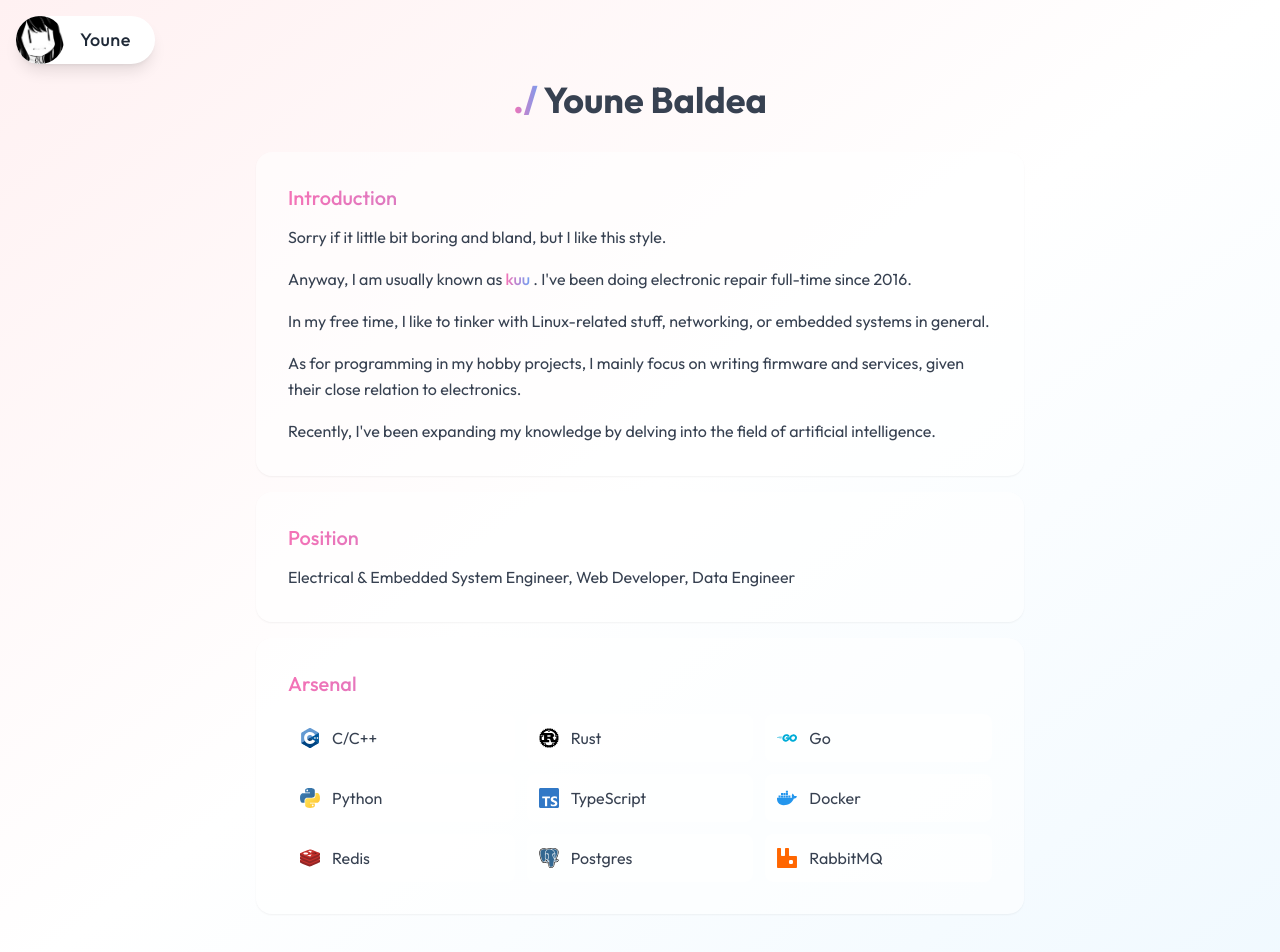
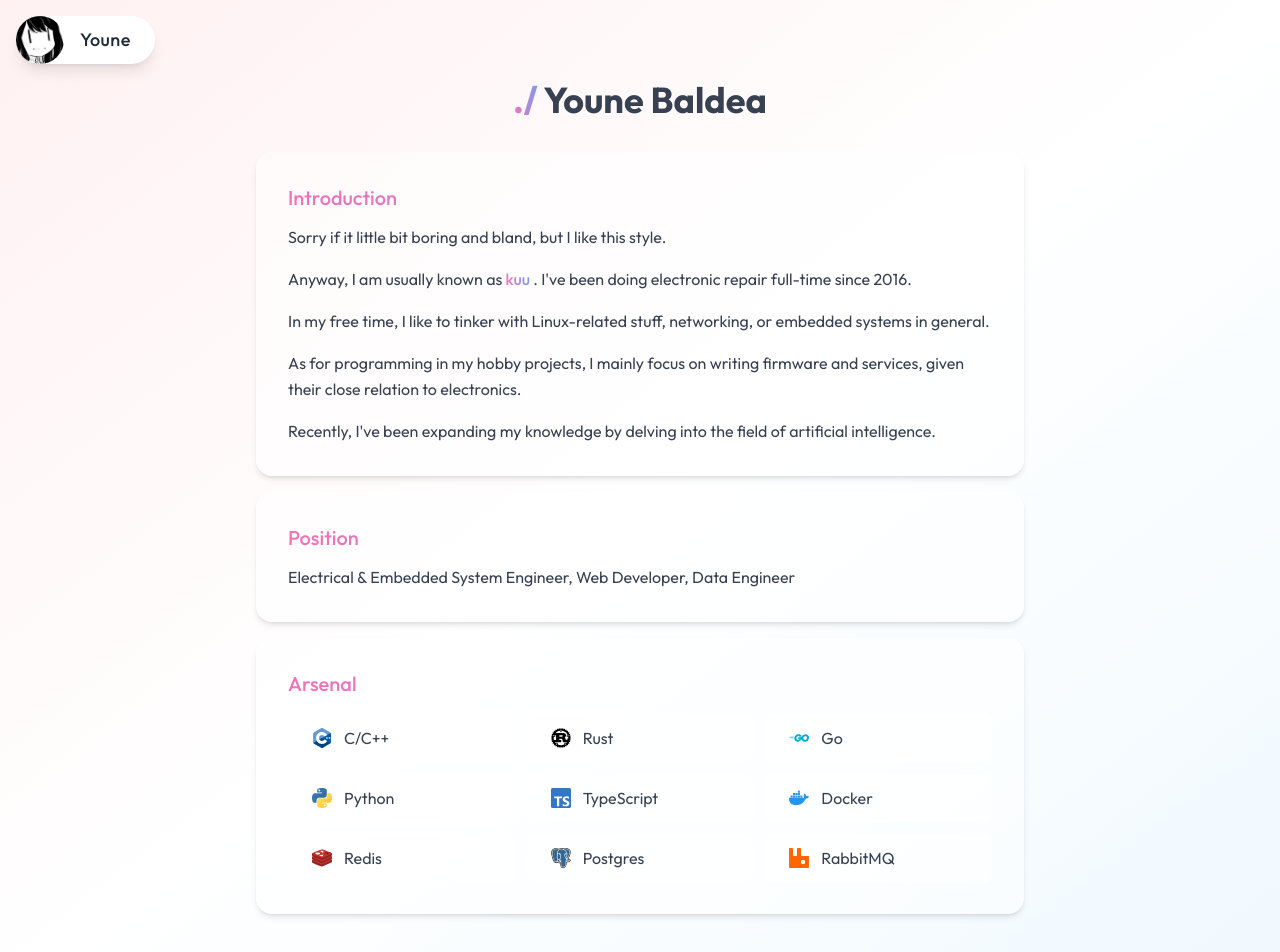
Before and after one commit to y-ne/renako, a Nuxt app: page /about in a window 1280 px wide. Shown: the top 952 px of the page. Built offline with nearby package versions, Linux system fonts and the light colour scheme.

Commit message:
fix about

```diff
--- a/pages/about.vue
+++ b/pages/about.vue
@@ -1,8 +1,8 @@
 <template>
     <div class="flex items-center justify-center min-h-screen px-4 py-20">
-      <div class="max-w-3xl mx-auto animate-fadeIn">
+      <div class="max-w-3xl mx-auto">
         <!-- Main Title -->
-        <h1 class="text-4xl font-bold mb-8 text-center animate-slideDown">
+        <h1 class="text-4xl font-bold mb-8 text-center opacity-0 animate-slideDown">
           <span class="bg-gradient-to-r from-pink-400 to-blue-400 bg-clip-text text-transparent">
             ./
           </span>
@@ -12,8 +12,8 @@
         <!-- Cards Container -->
         <div class="space-y-4">
           <!-- Introduction Card -->
-          <div class="animate-slideUp" style="animation-delay: 200ms;">
-            <div class="bg-white/50 backdrop-blur-sm p-8 rounded-2xl shadow-sm hover:shadow-md transition-shadow duration-300">
+          <div class="opacity-0 animate-slideUp" style="animation-delay: 400ms;">
+            <div class="bg-white/50 backdrop-blur-sm p-8 rounded-2xl shadow-md">
               <h2 class="text-xl font-medium mb-3 text-transparent bg-clip-text bg-gradient-to-r from-pink-400 to-blue-400">
                 Introduction
               </h2>
@@ -46,8 +46,8 @@
           </div>
 
           <!-- Position Card -->
-          <div class="animate-slideUp" style="animation-delay: 400ms;">
-            <div class="bg-white/50 backdrop-blur-sm p-8 rounded-2xl shadow-sm hover:shadow-md transition-shadow duration-300">
+          <div class="opacity-0 animate-slideUp" style="animation-delay: 600ms;">
+            <div class="bg-white/50 backdrop-blur-sm p-8 rounded-2xl shadow-md">
               <h2 class="text-xl font-medium mb-3 text-transparent bg-clip-text bg-gradient-to-r from-pink-400 to-blue-400">
                 Position
               </h2>
@@ -58,65 +58,92 @@
           </div>
 
           <!-- Arsenal Card -->
-          <div class="animate-slideUp" style="animation-delay: 600ms;">
-            <div class="bg-white/50 backdrop-blur-sm p-8 rounded-2xl shadow-sm hover:shadow-md transition-shadow duration-300">
+          <div class="opacity-0 animate-slideUp" style="animation-delay: 800ms;">
+            <div class="bg-white/50 backdrop-blur-sm p-8 rounded-2xl shadow-md">
               <h2 class="text-xl font-medium mb-4 text-transparent bg-clip-text bg-gradient-to-r from-pink-400 to-blue-400">
                 Arsenal
               </h2>
               <!-- Grid for tech stack -->
               <div class="grid grid-cols-2 md:grid-cols-3 gap-3">
                 <!-- C++ -->
-                <div class="flex items-center space-x-3 bg-white/60 p-3 rounded-lg hover:shadow-sm transition-all duration-300">
+                <div class="tech-card group relative flex items-center space-x-3 bg-white/60 p-3 rounded-lg transition-all duration-300 overflow-hidden">
+                  <div class="absolute inset-0 w-full h-full translate-x-[-101%] bg-pink-200 group-hover:translate-x-0 transition-transform duration-300"></div>
+                  <div class="relative z-10 flex items-center space-x-3">
                     <Icon icon="logos:c-plusplus" class="w-5 h-5" />
-                  <span class="text-gray-700">C/C++</span>
+                    <span class="text-gray-700 group-hover:text-gray-800 transition-colors duration-300">C/C++</span>
+                  </div>
                 </div>
 
                 <!-- Rust -->
-                <div class="flex items-center space-x-3 bg-white/60 p-3 rounded-lg hover:shadow-sm transition-all duration-300">
+                <div class="tech-card group relative flex items-center space-x-3 bg-white/60 p-3 rounded-lg transition-all duration-300 overflow-hidden">
+                  <div class="absolute inset-0 w-full h-full translate-x-[-101%] bg-pink-200 group-hover:translate-x-0 transition-transform duration-300"></div>
+                  <div class="relative z-10 flex items-center space-x-3">
                     <Icon icon="logos:rust" class="w-5 h-5" />
-                  <span class="text-gray-700">Rust</span>
+                    <span class="text-gray-700 group-hover:text-gray-800 transition-colors duration-300">Rust</span>
+                  </div>
                 </div>
 
                 <!-- Go -->
-                <div class="flex items-center space-x-3 bg-white/60 p-3 rounded-lg hover:shadow-sm transition-all duration-300">
+                <div class="tech-card group relative flex items-center space-x-3 bg-white/60 p-3 rounded-lg transition-all duration-300 overflow-hidden">
+                  <div class="absolute inset-0 w-full h-full translate-x-[-101%] bg-pink-200 group-hover:translate-x-0 transition-transform duration-300"></div>
+                  <div class="relative z-10 flex items-center space-x-3">
                     <Icon icon="logos:go" class="w-5 h-5" />
-                  <span class="text-gray-700">Go</span>
+                    <span class="text-gray-700 group-hover:text-gray-800 transition-colors duration-300">Go</span>
+                  </div>
                 </div>
 
                 <!-- Python -->
-                <div class="flex items-center space-x-3 bg-white/60 p-3 rounded-lg hover:shadow-sm transition-all duration-300">
+                <div class="tech-card group relative flex items-center space-x-3 bg-white/60 p-3 rounded-lg transition-all duration-300 overflow-hidden">
+                  <div class="absolute inset-0 w-full h-full translate-x-[-101%] bg-pink-200 group-hover:translate-x-0 transition-transform duration-300"></div>
+                  <div class="relative z-10 flex items-center space-x-3">
                     <Icon icon="logos:python" class="w-5 h-5" />
-                  <span class="text-gray-700">Python</span>
+                    <span class="text-gray-700 group-hover:text-gray-800 transition-colors duration-300">Python</span>
+                  </div>
                 </div>
 
                 <!-- TypeScript -->
-                <div class="flex items-center space-x-3 bg-white/60 p-3 rounded-lg hover:shadow-sm transition-all duration-300">
+                <div class="tech-card group relative flex items-center space-x-3 bg-white/60 p-3 rounded-lg transition-all duration-300 overflow-hidden">
+                  <div class="absolute inset-0 w-full h-full translate-x-[-101%] bg-pink-200 group-hover:translate-x-0 transition-transform duration-300"></div>
+                  <div class="relative z-10 flex items-center space-x-3">
                     <Icon icon="logos:typescript-icon" class="w-5 h-5" />
-                  <span class="text-gray-700">TypeScript</span>
+                    <span class="text-gray-700 group-hover:text-gray-800 transition-colors duration-300">TypeScript</span>
+                  </div>
                 </div>
 
                 <!-- Docker -->
-                <div class="flex items-center space-x-3 bg-white/60 p-3 rounded-lg hover:shadow-sm transition-all duration-300">
+                <div class="tech-card group relative flex items-center space-x-3 bg-white/60 p-3 rounded-lg transition-all duration-300 overflow-hidden">
+                  <div class="absolute inset-0 w-full h-full translate-x-[-101%] bg-pink-200 group-hover:translate-x-0 transition-transform duration-300"></div>
+                  <div class="relative z-10 flex items-center space-x-3">
                     <Icon icon="logos:docker-icon" class="w-5 h-5" />
-                  <span class="text-gray-700">Docker</span>
+                    <span class="text-gray-700 group-hover:text-gray-800 transition-colors duration-300">Docker</span>
+                  </div>
                 </div>
 
                 <!-- Redis -->
-                <div class="flex items-center space-x-3 bg-white/60 p-3 rounded-lg hover:shadow-sm transition-all duration-300">
+                <div class="tech-card group relative flex items-center space-x-3 bg-white/60 p-3 rounded-lg transition-all duration-300 overflow-hidden">
+                  <div class="absolute inset-0 w-full h-full translate-x-[-101%] bg-pink-200 group-hover:translate-x-0 transition-transform duration-300"></div>
+                  <div class="relative z-10 flex items-center space-x-3">
                     <Icon icon="logos:redis" class="w-5 h-5" />
-                  <span class="text-gray-700">Redis</span>
+                    <span class="text-gray-700 group-hover:text-gray-800 transition-colors duration-300">Redis</span>
+                  </div>
                 </div>
 
                 <!-- PostgreSQL -->
-                <div class="flex items-center space-x-3 bg-white/60 p-3 rounded-lg hover:shadow-sm transition-all duration-300">
+                <div class="tech-card group relative flex items-center space-x-3 bg-white/60 p-3 rounded-lg transition-all duration-300 overflow-hidden">
+                  <div class="absolute inset-0 w-full h-full translate-x-[-101%] bg-pink-200 group-hover:translate-x-0 transition-transform duration-300"></div>
+                  <div class="relative z-10 flex items-center space-x-3">
                     <Icon icon="logos:postgresql" class="w-5 h-5" />
-                  <span class="text-gray-700">Postgres</span>
+                    <span class="text-gray-700 group-hover:text-gray-800 transition-colors duration-300">Postgres</span>
+                  </div>
                 </div>
 
                 <!-- RabbitMQ -->
-                <div class="flex items-center space-x-3 bg-white/60 p-3 rounded-lg hover:shadow-sm transition-all duration-300">
+                <div class="tech-card group relative flex items-center space-x-3 bg-white/60 p-3 rounded-lg transition-all duration-300 overflow-hidden">
+                  <div class="absolute inset-0 w-full h-full translate-x-[-101%] bg-pink-200 group-hover:translate-x-0 transition-transform duration-300"></div>
+                  <div class="relative z-10 flex items-center space-x-3">
                     <Icon icon="logos:rabbitmq-icon" class="w-5 h-5" />
-                  <span class="text-gray-700">RabbitMQ</span>
+                    <span class="text-gray-700 group-hover:text-gray-800 transition-colors duration-300">RabbitMQ</span>
+                  </div>
                 </div>
               </div>
             </div>
@@ -131,11 +158,6 @@
   </script>
 
   <style scoped>
-  @keyframes fadeIn {
-    0% { opacity: 0; }
-    100% { opacity: 1; }
-  }
-
   @keyframes slideDown {
     0% {
       opacity: 0;
@@ -158,10 +180,6 @@
     }
   }
 
-  .animate-fadeIn {
-    animation: fadeIn 0.8s ease-out forwards;
-  }
-
   .animate-slideDown {
     animation: slideDown 0.8s ease-out forwards;
   }
```
Lines whose indentation alone changed are shown as unchanged.
